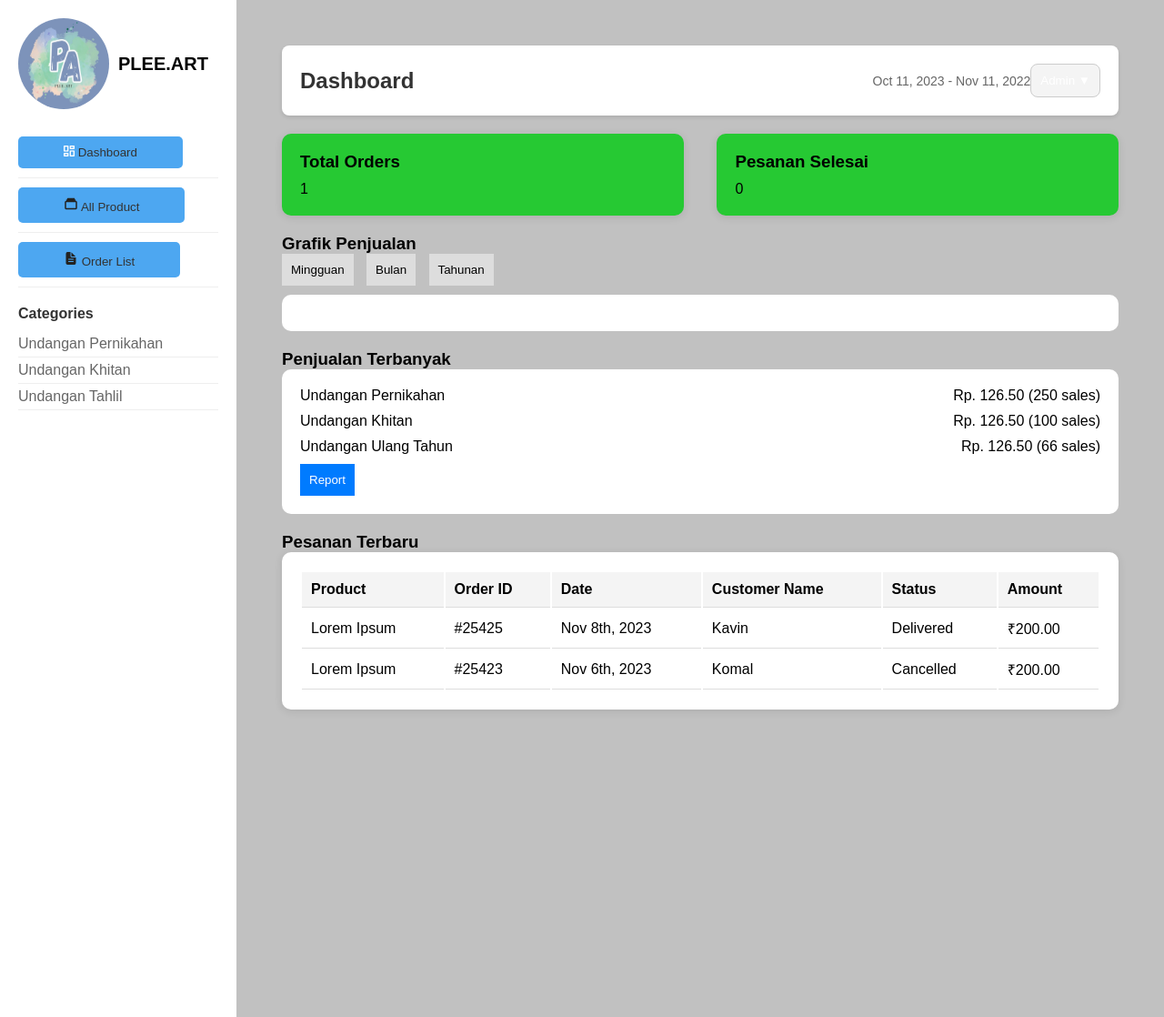
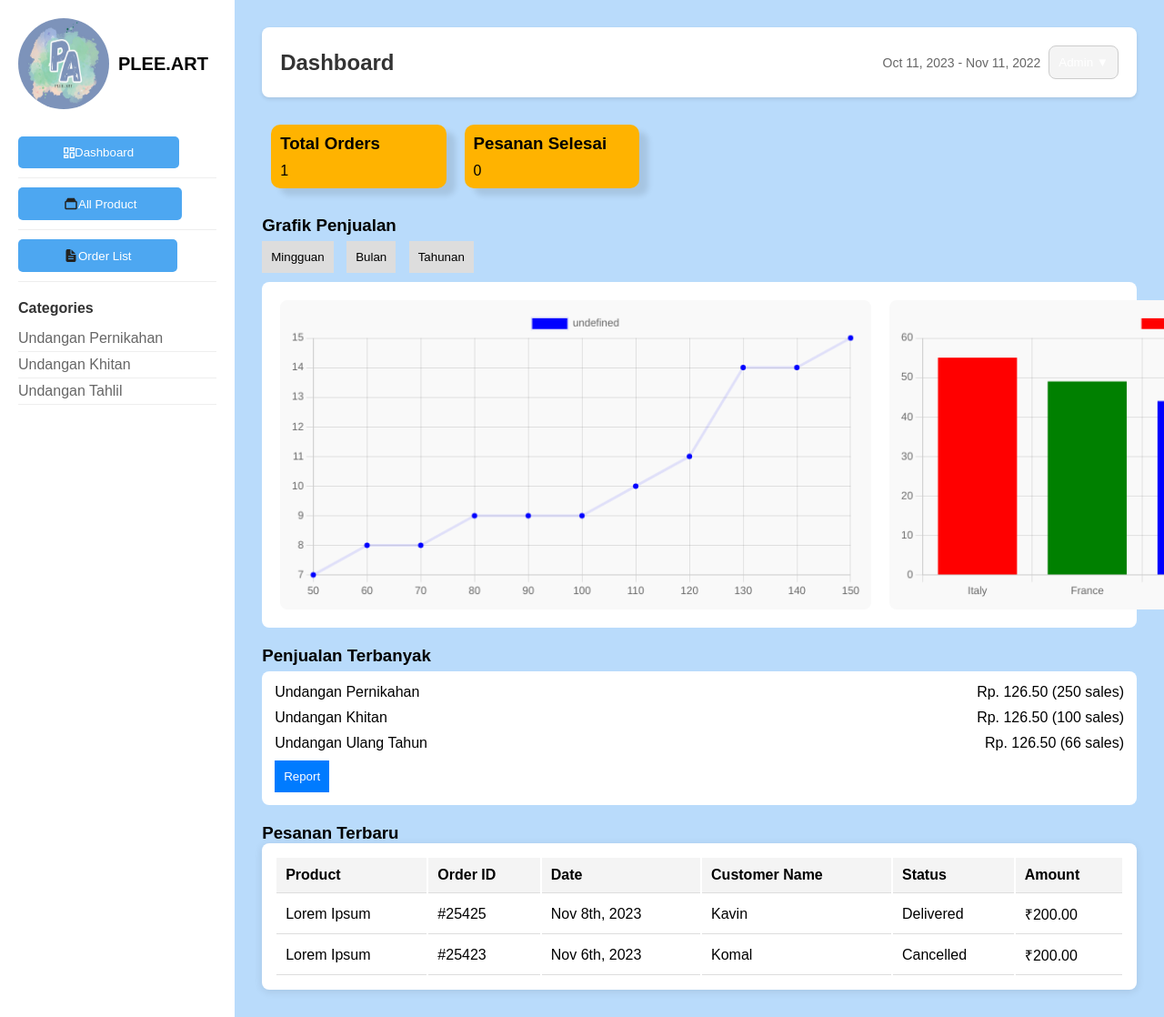
Before and after one commit to syaifuldani/ppl_cetak_undangan, a PHP site: page /admin/dashboard.php in a window 1280 px wide. Shown: the whole page at 91% size. Run offline with PHP 8.4, Linux system fonts and the light colour scheme; some libraries are stand-ins or nearby versions.

Commit message:
Memperbarui tampilan dashboard admin

```diff
--- a/admin/dashboard.php
+++ b/admin/dashboard.php
@@ -21,28 +21,28 @@
             </div>
             <ul>
                 <li>
+                    <a href="dashboard.php">
                         <button class="dashboard-button">
-                        <a href="dashboard.php">
                             <img src="./style/img/dashboard.png" alt="Logo">
                             <span>Dashboard</span>
+                        </button>
                     </a>
-                    </button>
                 </li>
                 <li>
+                    <a href="./product.php">
                         <button class="dashboard-button">
-                        <a href="./product.php">
                             <img src="./style/img/produk.png" alt="Logo">
                             <span>All Product</span>
+                        </button>
                     </a>
-                    </button>
                 </li>
                 <li>
+                    <a href="./orderlist.php">
                         <button class="dashboard-button">
-                        <a href="./orderlist.php">
                             <img src="./style/img/order.png" alt="Logo">
                             <span>Order List</span>
+                        </button>
                     </a>
-                    </button>
                 </li>
             </ul>
             <div class="categories">
@@ -86,8 +86,12 @@
                     <button>Bulan</button>
                     <button>Tahunan</button>
                 </div>
+
+                <!-- Cart -->
                 <div class="chart">
+                    <canvas id="myChart1"></canvas>
 
+                    <canvas id="myChart2"></canvas>
                 </div>
             </section>
 
@@ -146,6 +150,65 @@
             </section>
         </main>
     </div>
+    <script src="../node_modules/chart.js/dist/chart.umd.js"></script>
+    <script>
+        const xValues1 = [50, 60, 70, 80, 90, 100, 110, 120, 130, 140, 150];
+        const yValues1 = [7, 8, 8, 9, 9, 9, 10, 11, 14, 14, 15];
+
+        new Chart("myChart1", {
+            type: "line",
+            data: {
+                labels: xValues1,
+                datasets: [{
+                    backgroundColor: "rgba(0,0,255,1.0)",
+                    borderColor: "rgba(0,0,255,0.1)",
+                    data: yValues1
+                }]
+            },
+            options: {
+                maintainAspectRatio: false, // Prevent chart from resizing
+                responsive: false, // Disable responsiveness
+                legend: {
+                    display: false
+                },
+                scales: {
+                    yAxes: [{
+                        ticks: {
+                            min: 6,
+                            max: 16
+                        }
+                    }],
+                }
+            }
+        });
+
+
+        var xValues2 = ["Italy", "France", "Spain", "USA", "Argentina"];
+        var yValues2 = [55, 49, 44, 24, 15];
+        var barColors = ["red", "green", "blue", "orange", "brown"];
+
+        new Chart("myChart2", {
+            type: "bar",
+            data: {
+                labels: xValues2,
+                datasets: [{
+                    backgroundColor: barColors,
+                    data: yValues2
+                }]
+            },
+            options: {
+                maintainAspectRatio: false, // Prevent chart from resizing
+                responsive: false, // Disable responsiveness
+                legend: {
+                    display: false
+                },
+                title: {
+                    display: true,
+                    text: "World Wine Production 2018"
+                }
+            }
+        });
+    </script>
 </body>
 
 </html>
--- a/admin/style/style.css
+++ b/admin/style/style.css
@@ -15,12 +15,6 @@
     min-height: 100vh;
 }
 
-.sidebar {
-    background-color: #2b2b2b;
-    color: rgb(125, 122, 122);
-    width: 100%;
-    padding: 50px;
-}
 .p {
     color: #1a1a1a;
 }
@@ -30,6 +24,14 @@
     margin-bottom: 20px;
     align-content: center;
 }
+
+.sidebar {
+    background-color: #2b2b2b;
+    color: rgb(125, 122, 122);
+    width: 100%;
+    padding: 50px;
+}
+
 .sidebar .logo span {
     color: rgb(0, 0, 0);
     font-size: 20px;
@@ -54,14 +56,26 @@
     background-color: #1a1a1a;
 }
 .dashboard-button {
-    background-color: #4da7f1; /* Warna latar belakang tombol */
-    color: rgb(255, 255, 255); /* Warna teks tombol */
-    padding: 10px 50px; /* Padding tombol */
-    border: none; /* Menghilangkan border */
-    border-radius: 5px; /* Memberikan efek rounded corner */
-    cursor: pointer; /* Menampilkan cursor pointer ketika mouse di atas tombol */
-    display: flex; /* Mengatur elemen di dalam tombol agar sejajar */
-    align-items: center; /* Menyejajarkan elemen secara vertikal */
+    background-color: #4da7f1;
+    /*Warnalatarbelakangtombol*/
+    color: rgb(255, 255, 255);
+    /*Warnatekstombol*/
+    padding: 10px 50px;
+    /*Paddingtombol*/
+    border: none;
+    /*Menghilangkanborder*/
+    border-radius: 5px;
+    /*Memberikanefekroundedcorner*/
+    cursor: pointer;
+    /*Menampilkancursorpointerketikamousediatastombol*/
+    display: flex;
+    /*Mengaturelemendidalamtombolagarsejajar*/
+    align-items: center;
+    /* Menyejajarkan elemen secara vertikal */
+    -webkit-border-radius: 5px;
+    -moz-border-radius: 5px;
+    -ms-border-radius: 5px;
+    -o-border-radius: 5px;
 }
 .main-content {
     flex-grow: 1;
@@ -89,16 +103,18 @@
 
 .dashboard-cards {
     display: flex;
-    justify-content: space-between;
+    justify-content: flex-start;
     margin: 20px 10;
 }
 
 .card {
-    background-color: rgb(38, 201, 51);
-    padding: 20px;
-    width: 48%;
+    background-color: rgb(255, 179, 0);
+    padding: 10px;
+    width: 20%;
     border-radius: 10px;
-    box-shadow: 0 2px 10px rgba(0, 0, 0, 0.1);
+
+    box-shadow: 10px 8px 6px rgba(0, 0, 0, 0.1);
+    margin: 10px;
 }
 
 .card h3 {
@@ -115,13 +131,28 @@
     padding: 10px;
     cursor: pointer;
     margin-right: 10px;
+    margin-top: 6px;
+}
+.chart {
+    display: flex; /* Align canvases side by side */
+    justify-content: space-between; /* Space between charts */
+    background-color: white;
+    padding: 20px;
+    gap: 20px;
+    border-radius: 8px;
+    margin-top: 10px;
+    -webkit-border-radius: 8px;
+    -moz-border-radius: 8px;
+    -ms-border-radius: 8px;
+    -o-border-radius: 8px;
 }
 
-.chart {
-    background-color: white;
-    padding: 20px;
-    border-radius: 10px;
-    margin-top: 10px;
+.chart canvas {
+    width: 650px !important; /* Fixed width */
+    height: 340px !important; /* Fixed height */
+    background-color: #f9f9f9; /* Optional background color for visibility */
+    padding: 10px;
+    border-radius: 8px;
 }
 
 .sales-section {
@@ -130,8 +161,13 @@
 
 .sales-list {
     background-color: white;
-    padding: 20px;
-    border-radius: 10px;
+    padding: 14px;
+    margin-top: 6px;
+    border-radius: 8px;
+    -webkit-border-radius: 8px;
+    -moz-border-radius: 8px;
+    -ms-border-radius: 8px;
+    -o-border-radius: 8px;
 }
 
 .sales-item {
@@ -155,9 +191,13 @@
 .recent-orders table {
     width: 100%;
     background-color: white;
-    padding: 20px;
-    border-radius: 10px;
+    padding: 14px;
+    border-radius: 8px;
     box-shadow: 0 2px 10px rgba(0, 0, 0, 0.1);
+    -webkit-border-radius: 8px;
+    -moz-border-radius: 8px;
+    -ms-border-radius: 8px;
+    -o-border-radius: 8px;
 }
 
 .recent-orders th,
@@ -209,6 +249,7 @@
     background-color: #007bff;
     color: white;
     border: none;
+    margin-left: 9px;
     border-radius: 8px;
     cursor: pointer;
 }
@@ -292,11 +333,6 @@
     background-color: #f4f4f4;
 }
 
-.container {
-    display: flex;
-    min-height: 100vh;
-}
-
 .sidebar {
     background-color: #2b2b2b;
     color: white;
@@ -308,10 +344,6 @@
     font-size: 24px;
     font-weight: bold;
     margin-bottom: 20px;
-}
-
-.sidebar nav ul {
-    list-style: none;
 }
 
 .sidebar nav ul li {
@@ -333,6 +365,10 @@
 .main-content {
     flex-grow: 1;
     padding: 20px;
+    width: calc(100% - 250px);
+    height: 100vh;
+    overflow-y: auto;
+    box-sizing: border-box;
 }
 
 .header {
@@ -368,11 +404,15 @@
 .product-item {
     background-color: white;
     padding: 20px;
-    border-radius: 10px;
+    border-radius: 8px;
     box-shadow: 0 2px 10px rgba(0, 0, 0, 0.1);
     display: flex;
     flex-direction: column;
     align-items: center;
+    -webkit-border-radius: 8px;
+    -moz-border-radius: 8px;
+    -ms-border-radius: 8px;
+    -o-border-radius: 8px;
 }
 
 .product-item img {
@@ -438,11 +478,6 @@
     background-color: #f4f4f4;
 }
 
-.container {
-    display: flex;
-    min-height: 100vh;
-}
-
 .sidebar {
     background-color: #2b2b2b;
     color: white;
@@ -478,8 +513,8 @@
 
 .main-content {
     flex-grow: 1;
-    padding: 50px;
-    background-color: #c1c1c1;
+    padding: 30px;
+    background-color: #b9dbfb;
 }
 
 .header {
@@ -666,6 +701,7 @@
 .container {
     display: flex;
     height: 100vh;
+    overflow: hidden;
 }
 
 .sidebar {
@@ -745,7 +781,7 @@
 .main {
     flex: 1;
     padding: 50px;
-    background-color: #c1c1c1;
+    background-color: #9ac8f4;
 }
 
 .header {
--- /dev/null
+++ b/package.json
@@ -0,0 +1,5 @@
+{
+  "dependencies": {
+    "chart.js": "^4.4.4"
+  }
+}
```
Also changed, not shown: admin/orderlist.php (+9 -6 lines), admin/product.php (+9 -6 lines), package-lock.json (added). Lines whose indentation alone changed are shown as unchanged.
